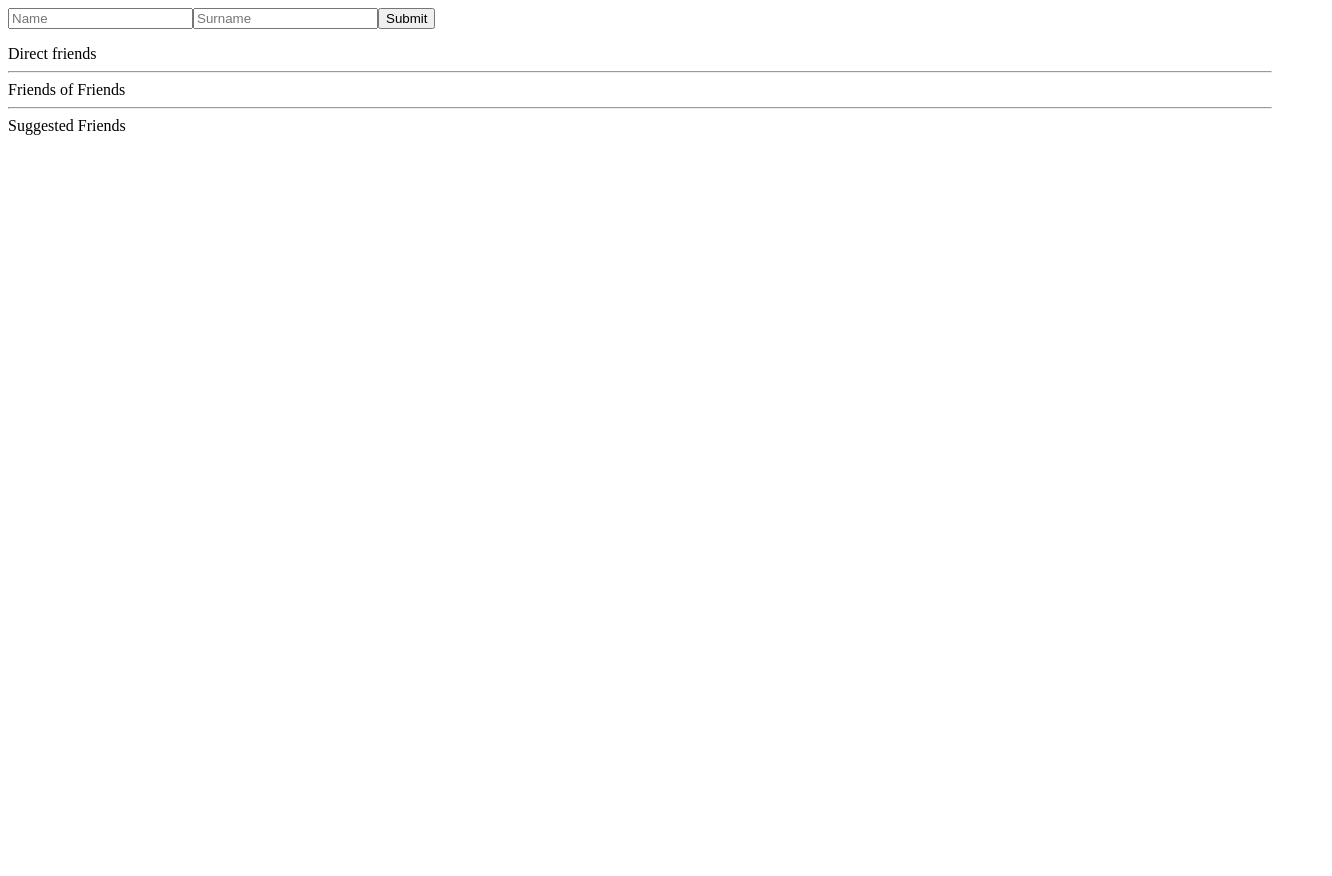
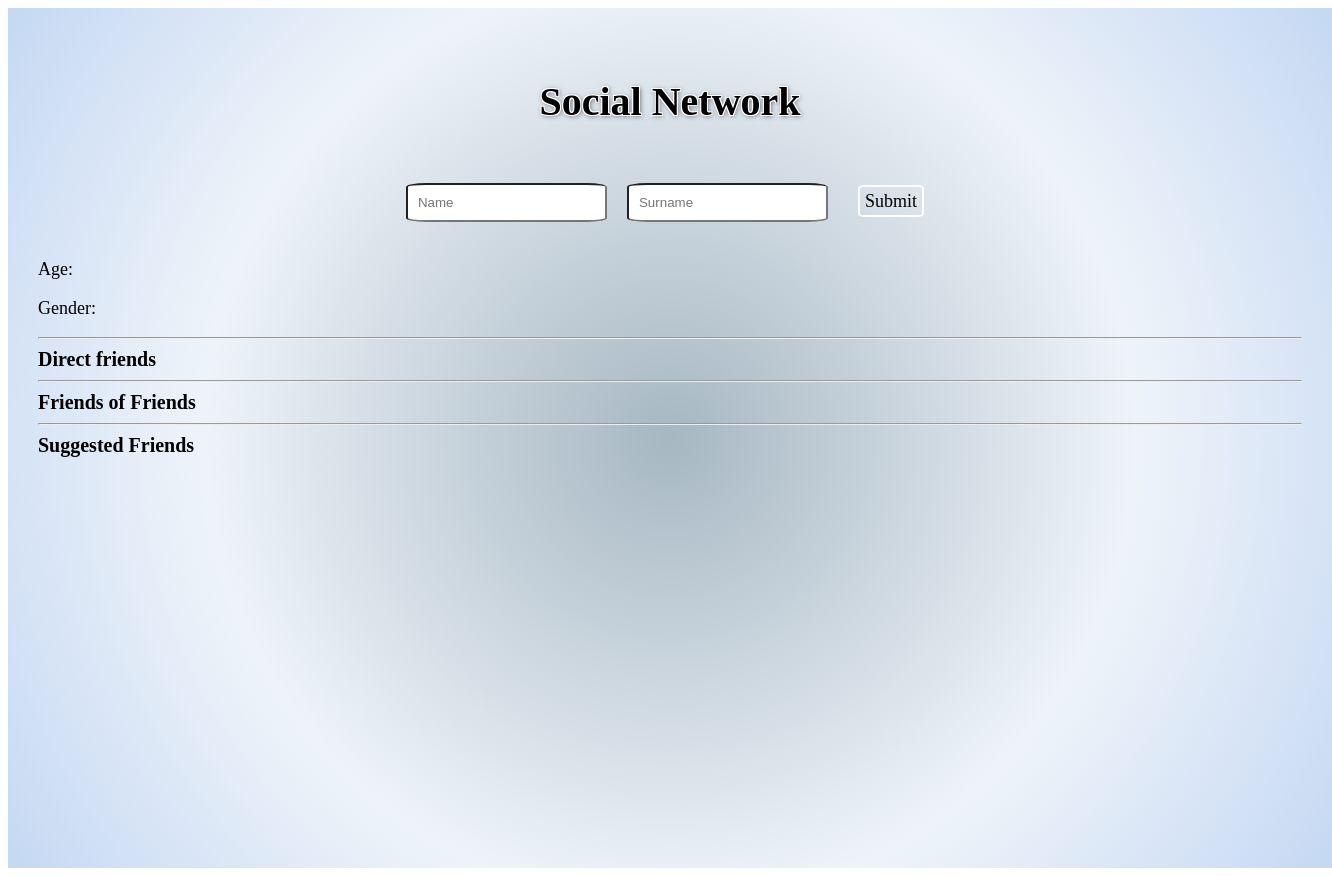
Before and after one commit to jelenaandj/social-network, a React (Create React App) app: page / in a window 1280 px wide. Shown: the whole page, 1332 px wide, since content can reach past the window. Before the commit the page ends 800 px from the top, so only its background shows below. Built offline with nearby package versions, Linux system fonts and the light colour scheme.

Commit message:
added css

```diff
--- a/src/App.css
+++ b/src/App.css
@@ -1,38 +1,60 @@
 .App {
-  text-align: center;
+  width: 100%;
+  height:100%;
+  min-height: 100vh;
+  font-family: 'Times New Roman', Times, serif;
+  font-size: 18px;
+  padding: 30px;
+  background: rgb(166,183,194);
+background: radial-gradient(circle, rgba(166,183,194,1) 0%, rgba(162,190,224,0.18000703699448528) 59%, rgba(160,192,235,0.6169818269104517) 100%);
 }
 
-.App-logo {
-  height: 40vmin;
-  pointer-events: none;
+h1{
+  text-align: center;
+  font-size: 40px;
+  padding: 20px;
+  margin: 20px;
+  text-shadow:
+     1px  1px     #fff,
+    -1px  1px     #fff,
+     1px -1px     #fff,
+    -1px -1px     #fff,
+     1px  1px 5px #555;
 }
 
-@media (prefers-reduced-motion: no-preference) {
-  .App-logo {
-    animation: App-logo-spin infinite 20s linear;
-  }
+.profile{
+  text-align: left;
 }
+.form{
+  text-align: center;
 
-.App-header {
-  background-color: #282c34;
-  min-height: 100vh;
-  display: flex;
-  flex-direction: column;
-  align-items: center;
-  justify-content: center;
-  font-size: calc(10px + 2vmin);
-  color: white;
 }
+#name,#surname{
+  padding: 10px;
+  border-radius: 10%;
+  margin: 10px;
+}
+#button{
+  padding: 5px;
+  border-radius: 10%;
+  margin: 20px;
+}
+label{
+  font-size: 20px;
+  font-weight: 600;
+}
+.personP{
+  font-size: 22px;
+  font-weight: 400;
+}
+button{
+  font-size: 18px;
+  font-weight: 500;
+  background: none;
+  border: 2px solid white;
+  font: inherit;
+  line-height: 1;
+  margin: 1px;
+  padding: 2px;
 
-.App-link {
-  color: #61dafb;
 }
-
-@keyframes App-logo-spin {
-  from {
-    transform: rotate(0deg);
-  }
-  to {
-    transform: rotate(360deg);
-  }
-}
--- a/src/App.js
+++ b/src/App.js
@@ -1,17 +1,16 @@
 import React from 'react';
 import './App.css';
 import Form from './Form';
+import Header from './Header';
 const data = require('./data.json');
 
 
 function App(props) {
 
   return (
-    <div>
+    <div className='App'>
+      <Header/>
       <Form data={data}/>
-
-
-
     </div>
   );
 }
--- a/src/Form.js
+++ b/src/Form.js
@@ -18,17 +18,28 @@ const handleSurnameInput=(e)=>{
     setSurname(e.target.value)
 }
 
-const handleButton=(e)=>{
-    e.preventDefault();
-    setPerson(data.filter(person=>person.firstName===name && person.surname===surname)[0]);
-}
+    const handleButton=(e)=>{
+
+        if(name!==''){
+           let filteredData =data.filter(person=>person.firstName===name && person.surname===surname);
+           if(filteredData.length!==0){
+            setPerson(filteredData[0]);
+           }else{
+            alert('Error')
+           }
+        }else{
+            alert('Error')
+        }
+        e.preventDefault();
+    }
+
 
    return (
-        <div>
+        <div className='form'>
             <form>
                 <input type='text' id='name' placeholder='Name'onInput={handleNameInput}/>
                 <input type='text' id='surname' placeholder='Surname'onInput={handleSurnameInput}/>
-                <button type='submit' onClick={handleButton}>Submit</button>
+                <button type='submit' id='button' onClick={handleButton}>Submit</button>
             </form>
                 <div>
                     { <Profile person={person} key={person.id} props={data} />}
--- /dev/null
+++ b/src/Header.js
@@ -0,0 +1,9 @@
+import React from 'react'
+
+export default function Header() {
+    return (
+        <h1>
+            Social Network
+        </h1>
+    )
+}
--- a/src/Profile.js
+++ b/src/Profile.js
@@ -43,16 +43,14 @@ useEffect(()=>{
 
 
     console.log(fof);
-// const fof=props.props.includes(friends.friends)
-// console.log(fof)
-
 
     return (
-        <div>
+        <div className='profile'>
 
-            <p>{person.firstName} {person.surname}</p>
-            <p>{person.age}</p>
-            <p>{person.gender}</p>
+            <p className='personP'>{person.firstName} {person.surname}</p>
+            <p>Age: {person.age}</p>
+            <p>Gender: {person.gender}</p>
+            <hr/>
             <label>Direct friends</label>
             <div>
                 {friends.map(friends=>{return <p key={friends.id} friends={friends}>{friends.firstName} {friends.surname}</p>})}
```
